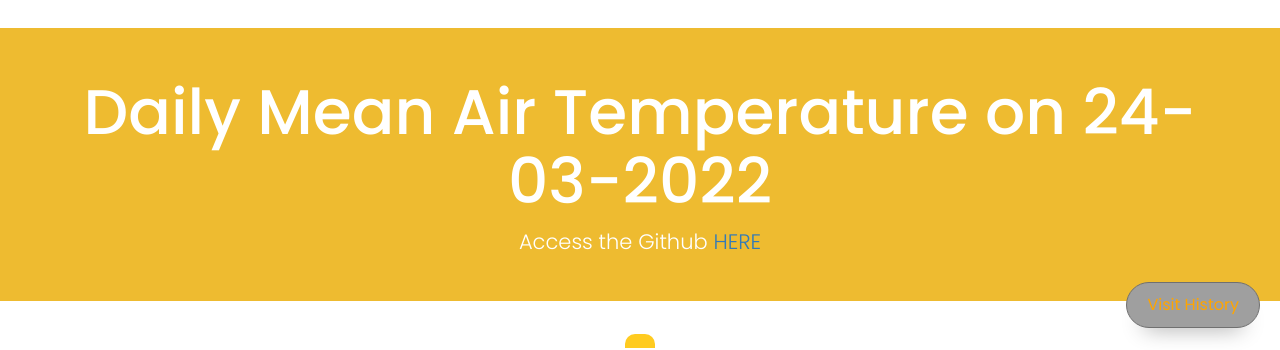
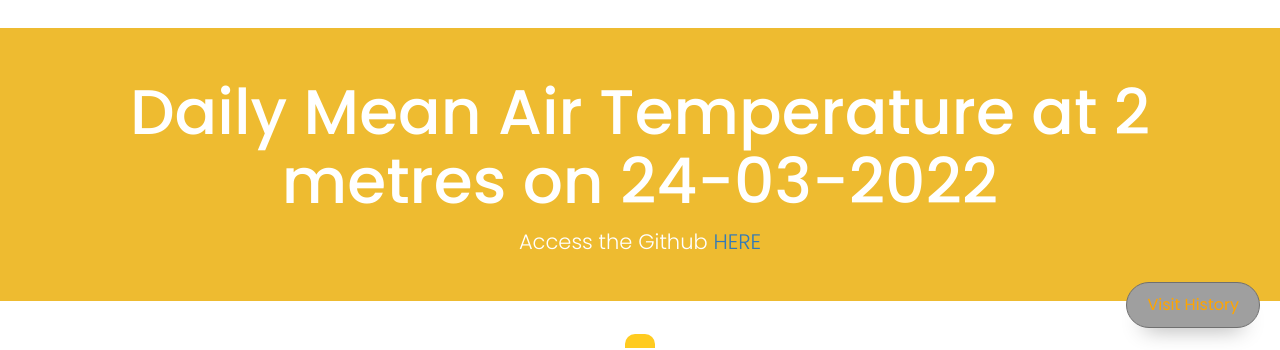
Before and after one commit to Quickbeasts51429/Outreachy_Galaxy_Community_contributor, a plain HTML site: page Mean.html in a window 1280 px wide. Shown: the part 452-802 px from the top of the page. Drawn offline with nearby package versions, Linux system fonts and the light colour scheme; a script that the page names is missing.

Commit message:
Update Mean.html

```diff
--- a/Mean.html
+++ b/Mean.html
@@ -100,7 +100,7 @@
     <!------------------faqs--------------------------------------->
     <div class="jumbotron jumbotron-fluid">
         <div class="container">
-            <h1 class="display-4">Daily Mean Air Temperature on 24-03-2022</h1>
+            <h1 class="display-4">Daily Mean Air Temperature at 2 metres on 24-03-2022</h1>
             <p class="lead">Access the Github <a href="https://github.com/Quickbeasts51429/Outreachy_Galaxy_Community_contributor">HERE</a></p>
         </div>
     </div>
```
